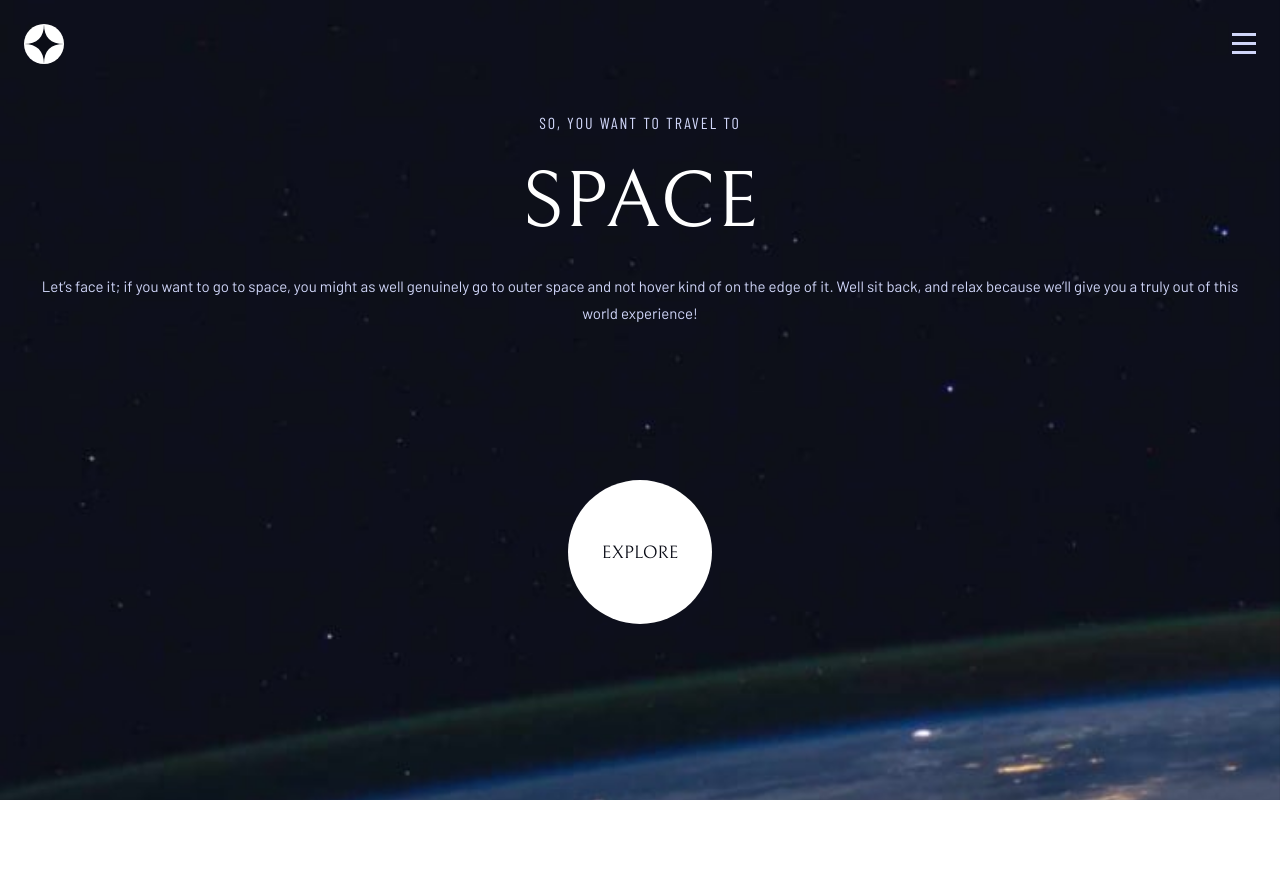
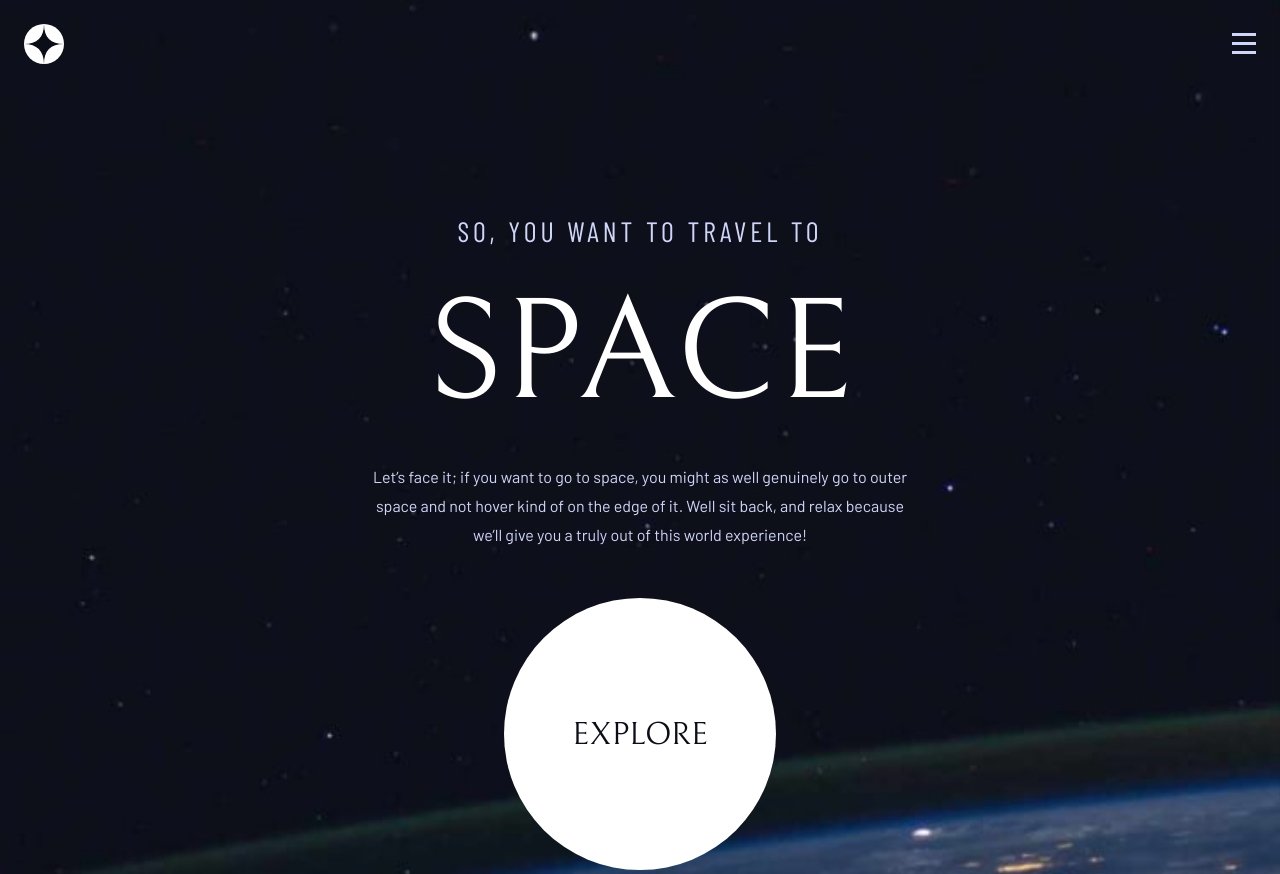
Before and after one commit to jkaps9/space-tourism, a website built with webpack: page src/template.html in a window 1280 px wide. Shown: the top 874 px of the page. Before the commit the page ends 800 px from the top, so only its background shows below. Built offline with nearby package versions, Linux system fonts and the light colour scheme.

Commit message:
style main section for tablets

```diff
--- a/src/styles.css
+++ b/src/styles.css
@@ -250,3 +250,41 @@ main {
     }
   }
 }
+
+@media (min-width: 750px) {
+  main {
+    padding: var(--spacing-1600) var(--spacing-500);
+  }
+
+  section {
+    gap: var(--spacing-600);
+  }
+
+  .text-wrapper,
+  .button-wrapper {
+    max-width: 540px;
+  }
+
+  .text-preset-1 {
+    font-size: 9em;
+  }
+
+  .text-preset-4 {
+    font-size: 2em;
+  }
+
+  .text-preset-6 {
+    font-size: 1.75em;
+    letter-spacing: 4px;
+  }
+
+  .text-preset-9 {
+    /* TABLET ONLY - look at for desktop */
+    font-size: 1em;
+  }
+
+  main section .button-wrapper #explore-btn {
+    width: 17rem;
+    height: 17rem;
+  }
+}
```
